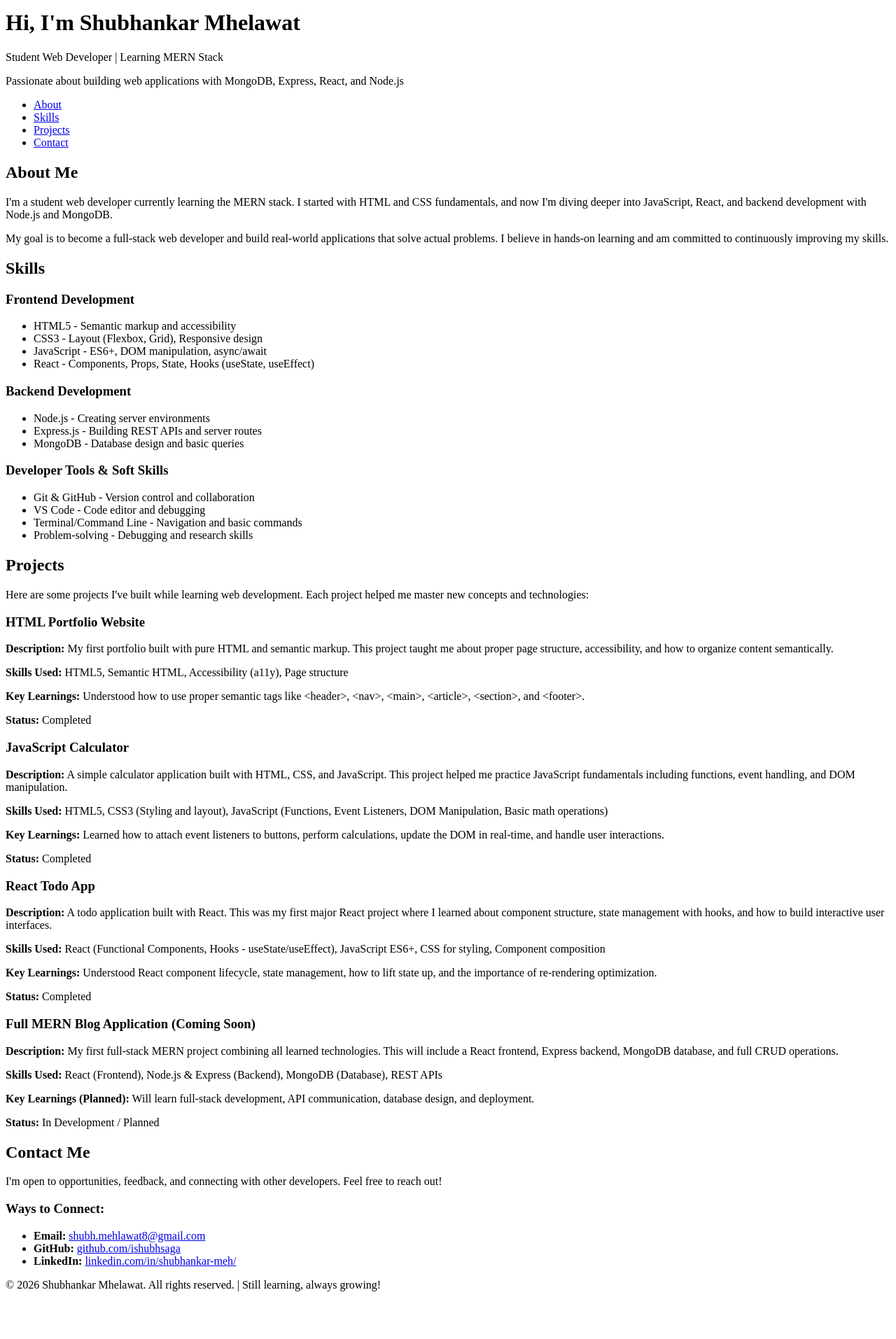
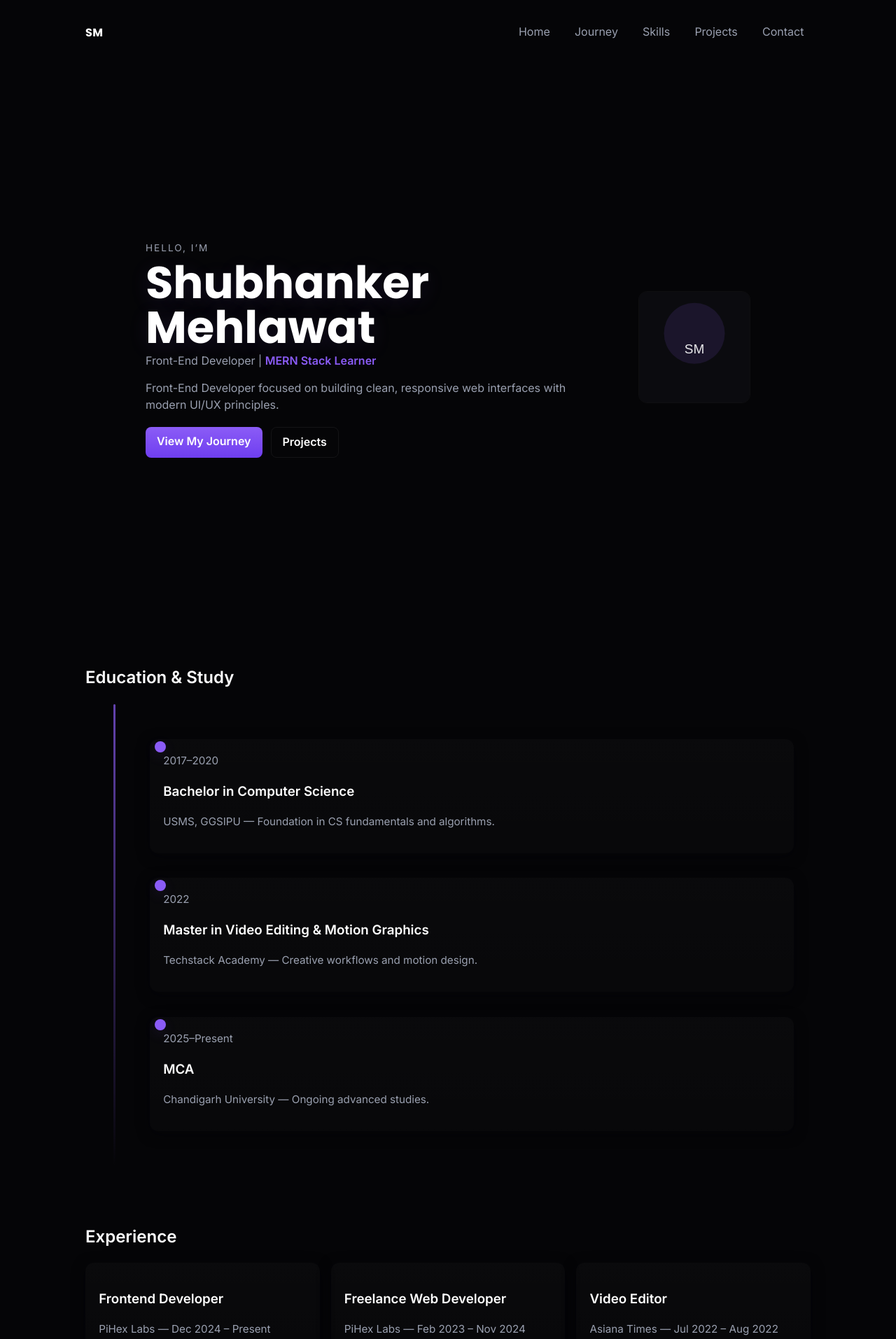
Before and after one commit to ishubhsaga/my-portfolio, a plain HTML site: page index.html in a window 1280 px wide. Shown: the part 7-1920 px from the top of the page at 70% size. Before the commit the page ends 1868 px from the top, so only its background shows below. Drawn offline with Linux system fonts and the light colour scheme.

Commit message:
Add single-page portfolio: merged sections, styles, JS, placeholders

```diff
--- /dev/null
+++ b/css/styles.css
@@ -0,0 +1,113 @@
+/*
+  styles.css — Dark minimal theme with purple accent (#8b5cf6)
+  Organized: Global, Hero, Timeline, Skills, Projects, Contact
+*/
+
+:root{
+  --bg:#050507;
+  --surface:#0f0f13;
+  --accent:#8b5cf6;
+  --accent-weak:rgba(139,92,246,0.12);
+  --text:#ffffff;
+  --muted:#9aa0b0;
+  --radius:12px;
+  --gap:1.25rem;
+  --transition:220ms ease;
+  --shadow:0 6px 20px rgba(2,2,6,0.6);
+}
+
+/* Global */
+*{box-sizing:border-box}
+html,body{height:100%}
+body{
+  margin:0;
+  font-family:Inter,system-ui,Arial,sans-serif;
+  background:var(--bg);
+  color:var(--text);
+  -webkit-font-smoothing:antialiased;
+  -moz-osx-font-smoothing:grayscale;
+  line-height:1.45;
+}
+.container{max-width:1100px;margin:0 auto;padding:2rem}
+.muted{color:var(--muted);font-size:0.95rem}
+.sr-only{position:absolute;width:1px;height:1px;padding:0;margin:-1px;overflow:hidden;clip:rect(0,0,0,0);white-space:nowrap;border:0}
+
+a{color:inherit;text-decoration:none}
+ul{margin:0;padding:0;list-style:none}
+
+.btn{display:inline-block;padding:0.6rem 1rem;border-radius:8px;background:transparent;border:1px solid rgba(255,255,255,0.06);color:var(--text);transition:all var(--transition);font-weight:600}
+.btn:hover{transform:translateY(-3px);box-shadow:var(--shadow)}
+.btn--primary{background:linear-gradient(180deg,var(--accent),#6f3ef0);border:none;color:#fff}
+
+.card{background:linear-gradient(180deg,rgba(255,255,255,0.02),rgba(255,255,255,0.01));padding:1.2rem;border-radius:var(--radius);box-shadow:0 4px 18px rgba(3,3,8,0.6)}
+
+/* Header / nav */
+.site-header{position:sticky;top:0;background:transparent;padding:0.6rem 0;z-index:50}
+.header-inner{display:flex;align-items:center;justify-content:space-between}
+.brand-link{font-family:Poppins,Inter,system-ui;font-weight:700;color:var(--text);letter-spacing:0.5px}
+.site-nav .nav__list{display:flex;gap:1rem}
+.site-nav a{padding:0.4rem 0.6rem;border-radius:6px;color:var(--muted)}
+.site-nav a:hover{color:var(--accent)}
+
+/* Skip link */
+.skip-link{position:absolute;left:0;top:-40px;background:#111;padding:8px;color:#fff;border-radius:4px;z-index:60}
+.skip-link:focus{top:8px}
+
+/* HERO */
+.hero{min-height:100vh;display:flex;align-items:center}
+.hero-inner{display:flex;gap:3rem;align-items:center}
+.hero-content{flex:1;max-width:65ch}
+.eyebrow{font-size:0.85rem;color:var(--muted);letter-spacing:2px;margin:0 0 0.5rem}
+.hero-title{font-family:Poppins,Inter,system-ui;font-size:clamp(2.4rem,6vw,4rem);margin:0 0 0.25rem;line-height:1}
+.hero-title{position:relative}
+.hero-title{color:var(--text);text-shadow:0 6px 30px var(--accent-weak)}
+.hero-role{margin:0.25rem 0;color:var(--muted)}
+.accent{color:var(--accent);font-weight:600}
+.hero-line{margin-top:1rem;color:var(--muted)}
+.hero-ctas{margin-top:1.25rem;display:flex;gap:0.75rem}
+.hero-media{width:160px;flex-shrink:0}
+.profile-img{width:100%;border-radius:12px;border:1px solid rgba(255,255,255,0.04)}
+
+/* Timeline */
+.timeline{position:relative;padding:2rem 0}
+.timeline-line{position:absolute;left:40px;top:0;bottom:0;width:3px;background:linear-gradient(180deg,var(--accent),transparent);opacity:0.7;border-radius:2px}
+.timeline-item{position:relative;padding:1.1rem 1.5rem;margin-left:68px}
+.timeline-dot{position:absolute;left:31px;top:1.3rem;width:16px;height:16px;background:var(--accent);border-radius:50%;box-shadow:0 6px 18px rgba(139,92,246,0.12)}
+.timeline-card{margin-left:0}
+
+/* Grid utilities */
+.grid{display:grid;gap:1rem}
+.grid--2{grid-template-columns:repeat(auto-fit,minmax(220px,1fr))}
+
+/* Skills */
+.skills-grid{display:grid;grid-template-columns:repeat(auto-fit,minmax(220px,1fr));gap:1rem}
+.skill-list{margin:0;padding:0;list-style:none}
+.skill-list li{padding:0.2rem 0;color:var(--muted)}
+
+/* Projects */
+.projects-grid{display:grid;grid-template-columns:repeat(auto-fit,minmax(240px,1fr));gap:1rem;margin-top:1rem}
+.project-card{display:flex;flex-direction:column;gap:0.6rem}
+.project-thumb{width:100%;height:140px;object-fit:cover;border-radius:8px}
+.tags{color:var(--muted);font-size:0.9rem}
+.project-actions{display:flex;gap:0.6rem;margin-top:auto}
+.project-card:hover{transform:translateY(-6px);box-shadow:0 10px 30px rgba(7,6,15,0.6);border-color:rgba(139,92,246,0.06)}
+
+/* Contact */
+.contact-inner{text-align:center}
+
+/* Footer */
+.site-footer{padding:2rem 0;border-top:1px solid rgba(255,255,255,0.03);text-align:center}
+
+/* Reveal animations */
+.section{opacity:0;transform:translateY(12px);transition:opacity var(--transition),transform var(--transition)}
+.section--reveal{opacity:0;transform:translateY(12px)}
+.section--reveal.reveal--visible{opacity:1;transform:none}
+
+@media (max-width:800px){
+  .hero-inner{flex-direction:column-reverse;align-items:flex-start}
+  .hero-media{width:120px}
+  .container{padding:1rem}
+}
+
+/* small, human-crafted tweaks */
+.muted small{display:block;color:var(--muted)}
--- a/index.html
+++ b/index.html
@@ -1,160 +1,224 @@
-<!-- Main portfolio file - Edit title, name, and content sections below -->
-
-<!DOCTYPE html>
+<!doctype html>
 <html lang="en">
 <head>
-    <meta charset="UTF-8">
-    <meta name="viewport" content="width=device-width, initial-scale=1.0">
+    <meta charset="utf-8" />
+    <meta name="viewport" content="width=device-width,initial-scale=1" />
+    <title>Shubhanker Mehlawat — Front-End Developer</title>
+    <meta name="description" content="Shubhanker Mehlawat — Front-End Developer focused on building clean, responsive web interfaces." />
 
-    <!-- Edit title with your name -->
-    <title>Shubhankar Mhelawat - Student Web Developer | MERN Stack Portfolio</title>
+    <!-- Fonts -->
+    <link href="https://fonts.googleapis.com/css2?family=Inter:wght@300;400;600&family=Poppins:wght@600;700&display=swap" rel="stylesheet">
 
-    <!-- Edit description -->
-    <meta name="description" content="Portfolio of a student web developer learning the MERN stack. Showcasing projects and skills in HTML, CSS, JavaScript, React, Node.js, Express, and MongoDB.">
+    <!-- External stylesheet -->
+    <link rel="stylesheet" href="css/styles.css">
+</head>
+<body>
+    <a class="skip-link" href="#main">Skip to content</a>
 
-    <!-- Update keywords -->
-    <meta name="keywords" content="MERN, React, Node.js, MongoDB, Express, JavaScript, Web Developer, Portfolio">
-
-    <!-- Link stylesheet here: <link rel="stylesheet" href="styles.css"> -->
-</head>
-
-<body>
-    <!-- Header - Introduction section -->
-    <header id="header">
-        <h1>Hi, I'm Shubhankar Mhelawat</h1>
-        <p>Student Web Developer | Learning MERN Stack</p>
-        <p>Passionate about building web applications with MongoDB, Express, React, and Node.js</p>
-    </header>
-
-    <!-- Navigation menu - Links to sections below -->
-    <nav id="nav">
-        <ul>
-            <li><a href="#about">About</a></li>
+    <header class="site-header">
+        <div class="container header-inner">
+            <div class="brand">
+                <a href="#hero" class="brand-link">SM</a>
+            </div>
+            <nav class="site-nav" aria-label="Primary">
+                <ul class="nav__list">
+                    <li><a href="#hero">Home</a></li>
+                    <li><a href="#timeline">Journey</a></li>
                     <li><a href="#skills">Skills</a></li>
                     <li><a href="#projects">Projects</a></li>
                     <li><a href="#contact">Contact</a></li>
                 </ul>
             </nav>
+        </div>
+    </header>
 
-    <!-- Main content area -->
-    <main>
+    <main id="main">
 
-        <!-- About section - Edit with your story -->
-        <section id="about">
-            <h2>About Me</h2>
-            <p>I'm a student web developer currently learning the MERN stack. I started with HTML and CSS fundamentals, and now I'm diving deeper into JavaScript, React, and backend development with Node.js and MongoDB.</p>
-            <p>My goal is to become a full-stack web developer and build real-world applications that solve actual problems. I believe in hands-on learning and am committed to continuously improving my skills.</p>
-            <!-- Optional: Add learning resource links -->
+        <!-- HERO -->
+        <section id="hero" class="hero">
+            <div class="container hero-inner">
+                <div class="hero-content">
+                    <p class="eyebrow">HELLO, I’M</p>
+                    <h1 class="hero-title">Shubhanker Mehlawat</h1>
+                    <p class="hero-role">Front-End Developer <span class="muted">|</span> <span class="accent">MERN Stack Learner</span></p>
+                    <p class="hero-line">Front-End Developer focused on building clean, responsive web interfaces with modern UI/UX principles.</p>
+
+                    <div class="hero-ctas">
+                        <a class="btn btn--primary" href="#timeline">View My Journey</a>
+                        <a class="btn" href="#projects">Projects</a>
+                    </div>
+                </div>
+
+                <div class="hero-media">
+                    <img src="assets/images/profile.svg" alt="Profile — Shubhanker Mehlawat" class="profile-img">
+                </div>
+            </div>
         </section>
 
-        <!-- Skills section - List skills you've actually used -->
-        <section id="skills">
-            <h2>Skills</h2>
+        <!-- TIMELINE / EDUCATION -->
+        <section id="timeline" class="section section--reveal">
+            <div class="container">
+                <h2 class="section-title">Education & Study</h2>
+                <div class="timeline">
+                    <div class="timeline-line" aria-hidden="true"></div>
 
-            <h3>Frontend Development</h3>
-            <ul>
-                <li>HTML5 - Semantic markup and accessibility</li>
-                <li>CSS3 - Layout (Flexbox, Grid), Responsive design</li>
-                <li>JavaScript - ES6+, DOM manipulation, async/await</li>
-                <li>React - Components, Props, State, Hooks (useState, useEffect)</li>
-            </ul>
+                    <div class="timeline-item">
+                        <div class="timeline-dot"></div>
+                        <div class="timeline-card card">
+                            <time class="muted">2017–2020</time>
+                            <h3>Bachelor in Computer Science</h3>
+                            <p class="muted">USMS, GGSIPU — Foundation in CS fundamentals and algorithms.</p>
+                        </div>
+                    </div>
 
-            <h3>Backend Development</h3>
-            <ul>
-                <li>Node.js - Creating server environments</li>
-                <li>Express.js - Building REST APIs and server routes</li>
-                <li>MongoDB - Database design and basic queries</li>
-            </ul>
+                    <div class="timeline-item">
+                        <div class="timeline-dot"></div>
+                        <div class="timeline-card card">
+                            <time class="muted">2022</time>
+                            <h3>Master in Video Editing & Motion Graphics</h3>
+                            <p class="muted">Techstack Academy — Creative workflows and motion design.</p>
+                        </div>
+                    </div>
 
-            <h3>Developer Tools & Soft Skills</h3>
-            <ul>
-                <li>Git & GitHub - Version control and collaboration</li>
-                <li>VS Code - Code editor and debugging</li>
-                <li>Terminal/Command Line - Navigation and basic commands</li>
-                <li>Problem-solving - Debugging and research skills</li>
-            </ul>
+                    <div class="timeline-item">
+                        <div class="timeline-dot"></div>
+                        <div class="timeline-card card">
+                            <time class="muted">2025–Present</time>
+                            <h3>MCA</h3>
+                            <p class="muted">Chandigarh University — Ongoing advanced studies.</p>
+                        </div>
+                    </div>
 
-            <!-- Update as you learn new skills -->
+                </div>
+            </div>
         </section>
 
-        <!-- Projects section - Your portfolio showcase -->
-        <section id="projects">
-            <h2>Projects</h2>
-            <p>Here are some projects I've built while learning web development. Each project helped me master new concepts and technologies:</p>
+        <!-- EXPERIENCE HIGHLIGHTS -->
+        <section class="section section--reveal">
+            <div class="container">
+                <h2 class="section-title">Experience</h2>
+                <div class="grid grid--2">
+                    <div class="card">
+                        <h3>Frontend Developer</h3>
+                        <p class="muted">PiHex Labs — Dec 2024 – Present</p>
+                    </div>
+                    <div class="card">
+                        <h3>Freelance Web Developer</h3>
+                        <p class="muted">PiHex Labs — Feb 2023 – Nov 2024</p>
+                    </div>
+                    <div class="card">
+                        <h3>Video Editor</h3>
+                        <p class="muted">Asiana Times — Jul 2022 – Aug 2022</p>
+                    </div>
+                </div>
+            </div>
+        </section>
 
-            <!-- Project 1 - Copy this block to add more projects -->
-            <article>
+        <!-- SKILLS -->
+        <section id="skills" class="section section--reveal">
+            <div class="container">
+                <h2 class="section-title">Skills</h2>
+
+                <div class="skills-grid">
+                    <div class="card skill-group">
+                        <h3>Frontend</h3>
+                        <ul class="skill-list">
+                            <li>HTML</li>
+                            <li>CSS</li>
+                            <li>JavaScript</li>
+                            <li>React</li>
+                        </ul>
+                    </div>
+
+                    <div class="card skill-group">
+                        <h3>Design & UX</h3>
+                        <ul class="skill-list">
+                            <li>UI/UX Principles</li>
+                            <li>Responsive Web Design</li>
+                        </ul>
+                    </div>
+
+                    <div class="card skill-group">
+                        <h3>Creative</h3>
+                        <ul class="skill-list">
+                            <li>Video Editing</li>
+                            <li>Motion Graphics</li>
+                        </ul>
+                    </div>
+
+                    <div class="card skill-group">
+                        <h3>Professional</h3>
+                        <ul class="skill-list">
+                            <li>Problem Solving</li>
+                            <li>Communication</li>
+                            <li>Time Management</li>
+                            <li>Adaptability</li>
+                        </ul>
+                    </div>
+                </div>
+            </div>
+        </section>
+
+        <!-- PROJECTS -->
+        <section id="projects" class="section section--reveal">
+            <div class="container">
+                <h2 class="section-title">Projects</h2>
+                <p class="muted">A selection of work demonstrating problem solving and front-end craft.</p>
+
+                <div class="projects-grid">
+                    <article class="project-card card">
+                        <img src="assets/images/project-1.svg" alt="Project 1 thumbnail" class="project-thumb">
                         <h3>HTML Portfolio Website</h3>
-                <p><strong>Description:</strong> My first portfolio built with pure HTML and semantic markup. This project taught me about proper page structure, accessibility, and how to organize content semantically.</p>
-                <p><strong>Skills Used:</strong> HTML5, Semantic HTML, Accessibility (a11y), Page structure</p>
-                <p><strong>Key Learnings:</strong> Understood how to use proper semantic tags like &lt;header&gt;, &lt;nav&gt;, &lt;main&gt;, &lt;article&gt;, &lt;section&gt;, and &lt;footer&gt;.</p>
-                <p><strong>Status:</strong> Completed</p>
-                <!-- Add GitHub & live demo links when ready -->
+                        <p class="muted">Simple, semantic portfolio showcasing structure and accessibility.</p>
+                        <div class="tags">HTML • Accessibility</div>
+                        <div class="project-actions">
+                            <a class="btn" href="#" aria-label="GitHub">GitHub</a>
+                            <a class="btn btn--primary" href="#" aria-label="Live demo">Live Demo</a>
+                        </div>
                     </article>
 
-            <!-- Project 2 -->
-            <article>
+                    <article class="project-card card">
+                        <img src="assets/images/project-2.svg" alt="Project 2 thumbnail" class="project-thumb">
                         <h3>JavaScript Calculator</h3>
-                <p><strong>Description:</strong> A simple calculator application built with HTML, CSS, and JavaScript. This project helped me practice JavaScript fundamentals including functions, event handling, and DOM manipulation.</p>
-                <p><strong>Skills Used:</strong> HTML5, CSS3 (Styling and layout), JavaScript (Functions, Event Listeners, DOM Manipulation, Basic math operations)</p>
-                <p><strong>Key Learnings:</strong> Learned how to attach event listeners to buttons, perform calculations, update the DOM in real-time, and handle user interactions.</p>
-                <p><strong>Status:</strong> Completed</p>
-                <!-- Add GitHub & live demo links when ready -->
+                        <p class="muted">Practice in DOM manipulation and event handling.</p>
+                        <div class="tags">JavaScript • DOM</div>
+                        <div class="project-actions">
+                            <a class="btn" href="#">GitHub</a>
+                            <a class="btn btn--primary" href="#">Live Demo</a>
+                        </div>
                     </article>
 
-            <!-- Project 3 -->
-            <article>
+                    <article class="project-card card">
+                        <img src="assets/images/project-3.svg" alt="Project 3 thumbnail" class="project-thumb">
                         <h3>React Todo App</h3>
-                <p><strong>Description:</strong> A todo application built with React. This was my first major React project where I learned about component structure, state management with hooks, and how to build interactive user interfaces.</p>
-                <p><strong>Skills Used:</strong> React (Functional Components, Hooks - useState/useEffect), JavaScript ES6+, CSS for styling, Component composition</p>
-                <p><strong>Key Learnings:</strong> Understood React component lifecycle, state management, how to lift state up, and the importance of re-rendering optimization.</p>
-                <p><strong>Status:</strong> Completed</p>
-                <!-- Add GitHub & live demo links when ready -->
+                        <p class="muted">React hooks, state management, and component composition.</p>
+                        <div class="tags">React • Hooks</div>
+                        <div class="project-actions">
+                            <a class="btn" href="#">GitHub</a>
+                            <a class="btn btn--primary" href="#">Live Demo</a>
+                        </div>
                     </article>
-
-            <!-- Project 4 - Coming Soon -->
-            <article>
-                <h3>Full MERN Blog Application (Coming Soon)</h3>
-                <p><strong>Description:</strong> My first full-stack MERN project combining all learned technologies. This will include a React frontend, Express backend, MongoDB database, and full CRUD operations.</p>
-                <p><strong>Skills Used:</strong> React (Frontend), Node.js & Express (Backend), MongoDB (Database), REST APIs</p>
-                <p><strong>Key Learnings (Planned):</strong> Will learn full-stack development, API communication, database design, and deployment.</p>
-                <p><strong>Status:</strong> In Development / Planned</p>
-                <!-- Add GitHub & live demo links when deployed -->
-            </article>
-
-            <!-- Copy any project block above to add more -->
-
+                </div>
+            </div>
         </section>
 
-        <!-- Contact section - How to reach you -->
-        <section id="contact">
-            <h2>Contact Me</h2>
-            <p>I'm open to opportunities, feedback, and connecting with other developers. Feel free to reach out!</p>
-
-            <h3>Ways to Connect:</h3>
-            <ul>
-                <!-- Edit email address -->
-                <li><strong>Email:</strong> <a href="mailto:shubh.mehlawat8@gmail.com">shubh.mehlawat8@gmail.com</a></li>
-
-                <!-- Edit GitHub username -->
-                <li><strong>GitHub:</strong> <a href="https://github.com/ishubhsaga">github.com/ishubhsaga</a></li>
-
-                <!-- Edit LinkedIn profile -->
-                <li><strong>LinkedIn:</strong> <a href="https://www.linkedin.com/in/shubhankar-meh/">linkedin.com/in/shubhankar-meh/</a></li>
-            </ul>
-
-            <!-- Optional: Add contact form using Formspree, Netlify Forms, or EmailJS -->
+        <!-- CONTACT -->
+        <section id="contact" class="section section--reveal">
+            <div class="container contact-inner">
+                <h2 class="section-title">Let’s work together</h2>
+                <p class="muted">I'm open to opportunities and collaborations — feel free to reach out by email.</p>
+                <a class="btn btn--primary" href="mailto:shubh.mehlawat8@gmail.com">Email Me</a>
+            </div>
         </section>
 
     </main>
 
-    <!-- Footer -->
-    <footer>
-        <p>&copy; 2026 Shubhankar Mhelawat. All rights reserved. | Still learning, always growing!</p>
-        <!-- Optional: Add footer links (Privacy, Terms, etc.) -->
+    <footer class="site-footer">
+        <div class="container">
+            <p class="muted">© 2026 Shubhanker Mehlawat</p>
+        </div>
     </footer>
 
-    <!-- Link JavaScript here: <script src="script.js"></script> -->
-
+    <script src="js/main.js" defer></script>
 </body>
 </html>
--- /dev/null
+++ b/js/main.js
@@ -0,0 +1,64 @@
+// Minimal JS: smooth scroll, reveal on scroll, and nav highlight
+(function(){
+  'use strict'
+
+  // Smooth scrolling for internal links
+  function initSmoothScroll(){
+    document.querySelectorAll('a[href^="#"]').forEach(function(link){
+      link.addEventListener('click', function(e){
+        var href = link.getAttribute('href')
+        if(href.length > 1){
+          var target = document.querySelector(href)
+          if(target){
+            e.preventDefault()
+            target.scrollIntoView({behavior:'smooth',block:'start'})
+            history.replaceState(null,'',href)
+          }
+        }
+      })
+    })
+  }
+
+  // Reveal sections using IntersectionObserver
+  function initReveal(){
+    var obs = new IntersectionObserver(function(entries){
+      entries.forEach(function(entry){
+        if(entry.isIntersecting){
+          entry.target.classList.add('reveal--visible')
+          obs.unobserve(entry.target)
+        }
+      })
+    },{threshold:0.12})
+
+    document.querySelectorAll('.section--reveal').forEach(function(el){
+      obs.observe(el)
+    })
+  }
+
+  // Highlight nav links based on section in view
+  function initNavHighlight(){
+    var sections = document.querySelectorAll('main section[id]')
+    var navLinks = document.querySelectorAll('.site-nav a')
+
+    var observer = new IntersectionObserver(function(entries){
+      entries.forEach(function(entry){
+        var id = entry.target.id
+        var link = document.querySelector('.site-nav a[href="#'+id+'"]')
+        if(entry.isIntersecting){
+          navLinks.forEach(function(a){a.removeAttribute('aria-current')})
+          if(link) link.setAttribute('aria-current','true')
+        }
+      })
+    },{threshold:0.4})
+
+    sections.forEach(function(s){observer.observe(s)})
+  }
+
+  // Init on DOM ready
+  document.addEventListener('DOMContentLoaded', function(){
+    initSmoothScroll();
+    initReveal();
+    initNavHighlight();
+  })
+
+})();
```
Also changed, not shown: assets/images/profile.svg (added), assets/images/project-1.svg (added), assets/images/project-2.svg (added), assets/images/project-3.svg (added), 1 other file. Lines whose indentation alone changed are shown as unchanged.
